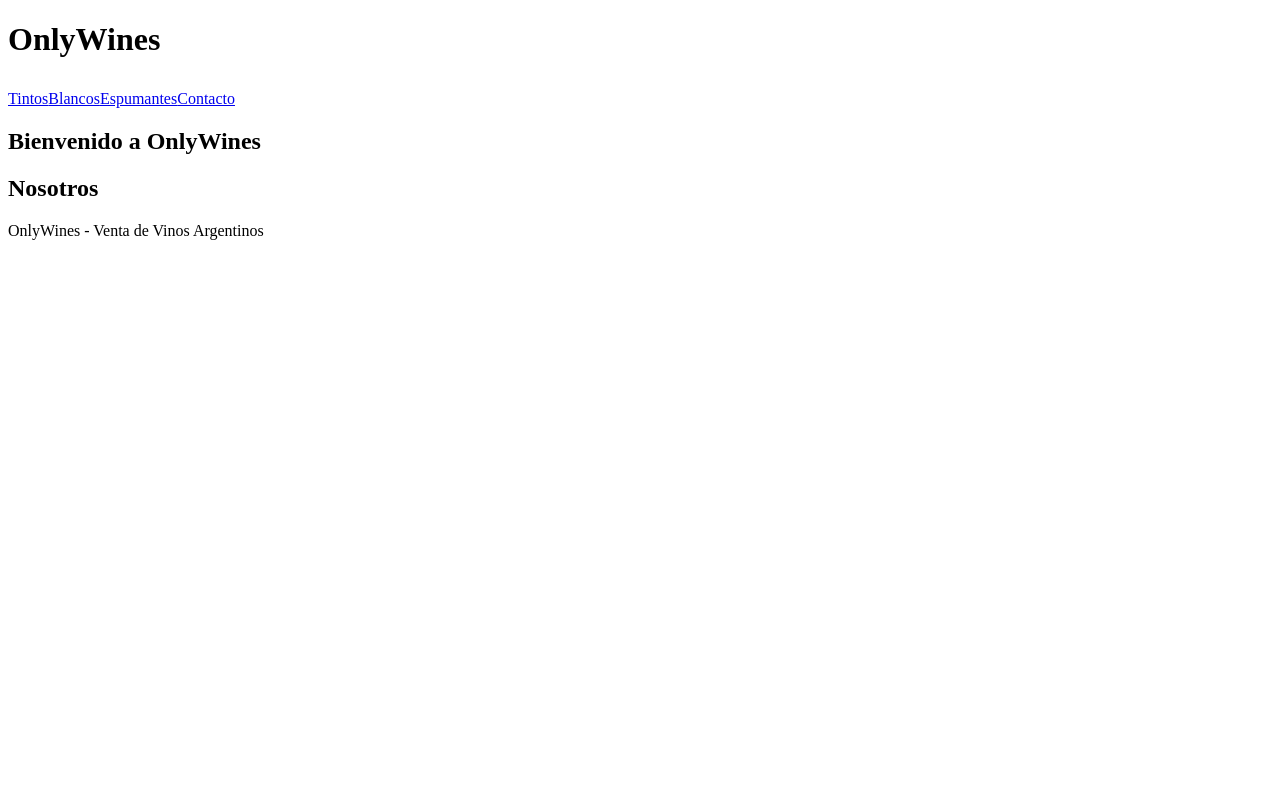
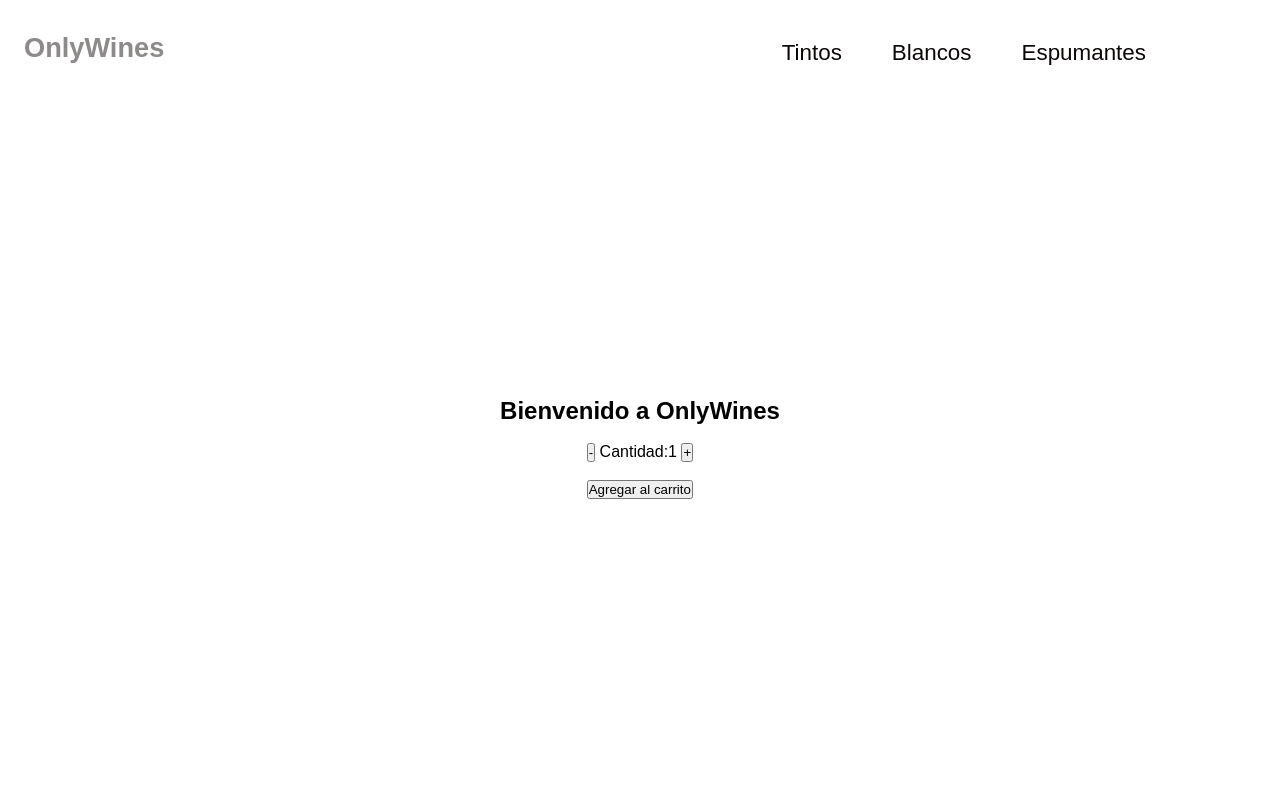
Before and after one commit to franco-balsamo/OnlyWines, a React (Create React App) app: page / in a window 1280 px wide. Shown: the top 800 px of the page. Built offline with nearby package versions, Linux system fonts and the light colour scheme; some icons are missing.

Commit message:
Desafio Clase 5

```diff
--- a/src/Components/Footer.js
+++ b/src/Components/Footer.js
@@ -1,8 +1,10 @@
 const Footer = () => {
   return (
     <footer>
-      <h2>Nosotros</h2>
-      <p>OnlyWines - Venta de Vinos Argentinos</p>
+      <div className="firmaBrand">
+        <h2>OnlyWines</h2>
+        <p className="txtBrand">Venta de Vinos Argentinos</p>
+      </div>
     </footer>
   )
 }
--- /dev/null
+++ b/src/Components/ItemCount.js
@@ -0,0 +1,34 @@
+import react from "react";
+import { useState } from "react";
+
+const ItemCount = (props) => {
+    const [cantidad, setCantidad] = useState(props.initial);
+
+    const handleIncrease = () => {
+        if (cantidad >= props.stock) {
+            setCantidad(cantidad);
+        } else {
+            setCantidad(cantidad + 1);
+        }
+    };
+
+    const handleSubtract = () => {
+        if (props.initial >= cantidad) {
+            setCantidad(cantidad);
+        } else {
+            setCantidad(cantidad - 1);
+        }
+    };
+
+    return (
+        <p>
+            <button onClick={handleSubtract}>-</button> Cantidad:
+            {cantidad} <button onClick={handleIncrease}>+</button>
+            <br/><br/>
+            <button onClick={props.onAdd}>Agregar al carrito</button>
+        </p>
+    );
+
+};
+
+export default ItemCount;
--- a/src/Components/ItemListContainer.js
+++ b/src/Components/ItemListContainer.js
@@ -1,7 +1,15 @@
+import ItemCount from "./ItemCount";
+
+const MiOnAdd = () => {
+  console.log("OnAdd");
+};
+
 export  const ItemListContainer = (props) => {
   return (
     <main className="container">
         <h2>Bienvenido a {props.greeting}</h2>
+        <br/>
+        <ItemCount stock={8} initial={1} onAdd={MiOnAdd} />
     </main>
   );
 };
--- a/src/Components/NavBar.js
+++ b/src/Components/NavBar.js
@@ -5,11 +5,20 @@ function NavBar() {
         <header>
             <h1>OnlyWines</h1>
             <nav>
-                <a href="#">Tintos</a>
-                <a href="#">Blancos</a>
-                <a href="#">Espumantes</a>
-                <a href="#">Contacto</a>
-                <a href="#"><CartWidget/></a>
+                <ul>
+                    <li>
+                        <a href="">Tintos</a>
+                    </li>
+                    <li>
+                        <a href="">Blancos</a>
+                    </li>
+                    <li>
+                        <a href="">Espumantes</a>
+                    </li>
+                    <li>
+                        <a href=""><CartWidget/></a>
+                    </li>
+                </ul>
             </nav>
         </header>
     )
--- /dev/null
+++ b/src/estilos.scss
@@ -0,0 +1,98 @@
+* {
+    margin: 0;
+    padding: 0;
+    box-sizing: border-box;
+}
+
+header {
+    font-family: 'Montserrat', sans-serif;
+    height: 12vh;
+    width: 100%;
+    display: flex;
+    align-items: center;
+    justify-content: space-between;
+    position: sticky;
+    top: 0;
+    z-index: 1000;
+    color: rgb(143, 138, 138);
+
+    h1 {
+        margin: 1rem 1.5rem;
+        font-size: 1.7rem;
+    }
+
+    nav {
+        height: 100%;
+        display: flex;
+        align-items: center;
+        flex-wrap: wrap;
+        padding-left: 0;
+        margin-right: 20px;
+
+            ul {
+                position: relative;
+                margin-top: 6px;
+                float: right;
+                list-style-type: none;
+                transition: top 0.5s cubic-bezier(0.3, 0.1, 0.3, 0.85);
+            }
+
+            li {
+                font-family: 'Montserrat', sans-serif;
+                color: rgb(237, 228, 228);
+                font-size: 1.4rem;
+                display: inline;
+                padding: 10px;
+                margin-right: 30px;
+                cursor: pointer;
+            }
+
+            a {
+                list-style: none;
+                text-decoration: none;
+                color: #0B0706;
+
+                &:hover {
+                    color: rgb(201, 197, 197);
+                    text-decoration: none;
+                }
+            }
+    }
+}
+
+main {
+    display: flex;
+    flex-direction: column;
+    justify-content: center;
+    align-items: center;
+    height: 88vh;
+    font-family: 'Montserrat', sans-serif;
+}
+
+footer {
+    height: 35vh;
+    background-color: #0B0706;
+    display: flex;
+    flex-direction: row;
+    justify-content: space-evenly;
+    align-items: center;
+    color: rgb(143, 138, 138);
+    font-family: 'Montserrat', sans-serif;
+
+    .firmaBrand {
+        display: flex;
+        flex-direction: column;
+        justify-content: center;
+        align-items: center;
+
+        h2 {
+            height: 2rem;
+        }
+
+        .txtBrand {
+            text-align: center;
+            font-size: 1.5rem;
+            margin-top: 0.5rem;
+        }
+    }
+}
--- a/src/index.js
+++ b/src/index.js
@@ -1,6 +1,7 @@
 import React from 'react';
 import ReactDOM from 'react-dom';
 import App from "./App";
+import "./estilos.scss";
 
 
 ReactDOM.render(<App/>,document.getElementById('root'))
```
